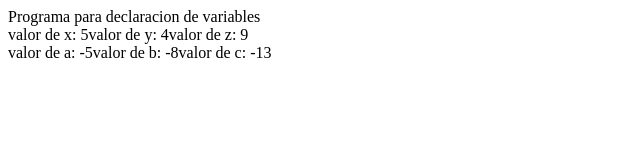
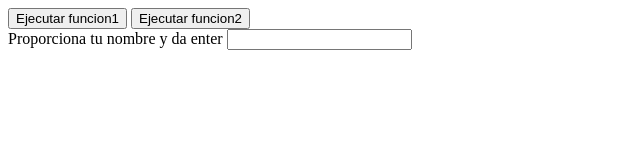
Before and after one commit to KarenCelis/JavaScript, a website: page ManejoFunciones/public_html/index.html in a window 1280 px wide. Shown: the whole page, without its empty margins (0-640 px from the left). Drawn offline with Linux system fonts and the light colour scheme.

Commit message:
primer manejo funciones

```diff
--- a/ManejoFunciones/public_html/index.html
+++ b/ManejoFunciones/public_html/index.html
@@ -6,13 +6,25 @@ and open the template in the editor.
 -->
 <html>
     <head>
-        <title>TODO supply a title</title>
+        <title>Manejo Funciones</title>
         <meta charset="UTF-8">
 
         <meta name="viewport" content="width=device-width, initial-scale=1.0">
         <script src="js/index.js"></script>
+        <script>
+
+            function miFuncion1(){
+                alert("Hola desde funcion 1");
+
+            }
+        </script>
     </head>
     <body>
+        <button onclick="miFuncion1();">Ejecutar funcion1</button>
+        <button onclick="miFuncion2(' Carito');">Ejecutar funcion2</button>
+        <br>
+        <label>Proporciona tu  nombre y da enter</label>
+        <input type="text" name="nombre" onchange="mostrarNombre(this)"/>
 
     </body>
 </html>
--- a/ManejoFunciones/public_html/js/index.js
+++ b/ManejoFunciones/public_html/js/index.js
@@ -4,15 +4,13 @@
  * and open the template in the editor.
  */
 
-document.write("Programa para declaracion de variables<br>");
 
-var x = 5;
-var y = 4;
-var z = x+y;
+function miFuncion2(nombre){
+    alert("hola"+nombre);
 
-document.write("valor de x: "+x+"valor de y: "+y+"valor de z: "+z+"<br>");
+}
 
-var a = -5, b=-8, c=a+b;
-
-
-document.write("valor de a: "+a+"valor de b: "+b+"valor de c: "+c);
+function mostrarNombre(nombre){
+    var nombre1 = nombre.value;
+    alert("Hola "+nombre1);
+}
```
